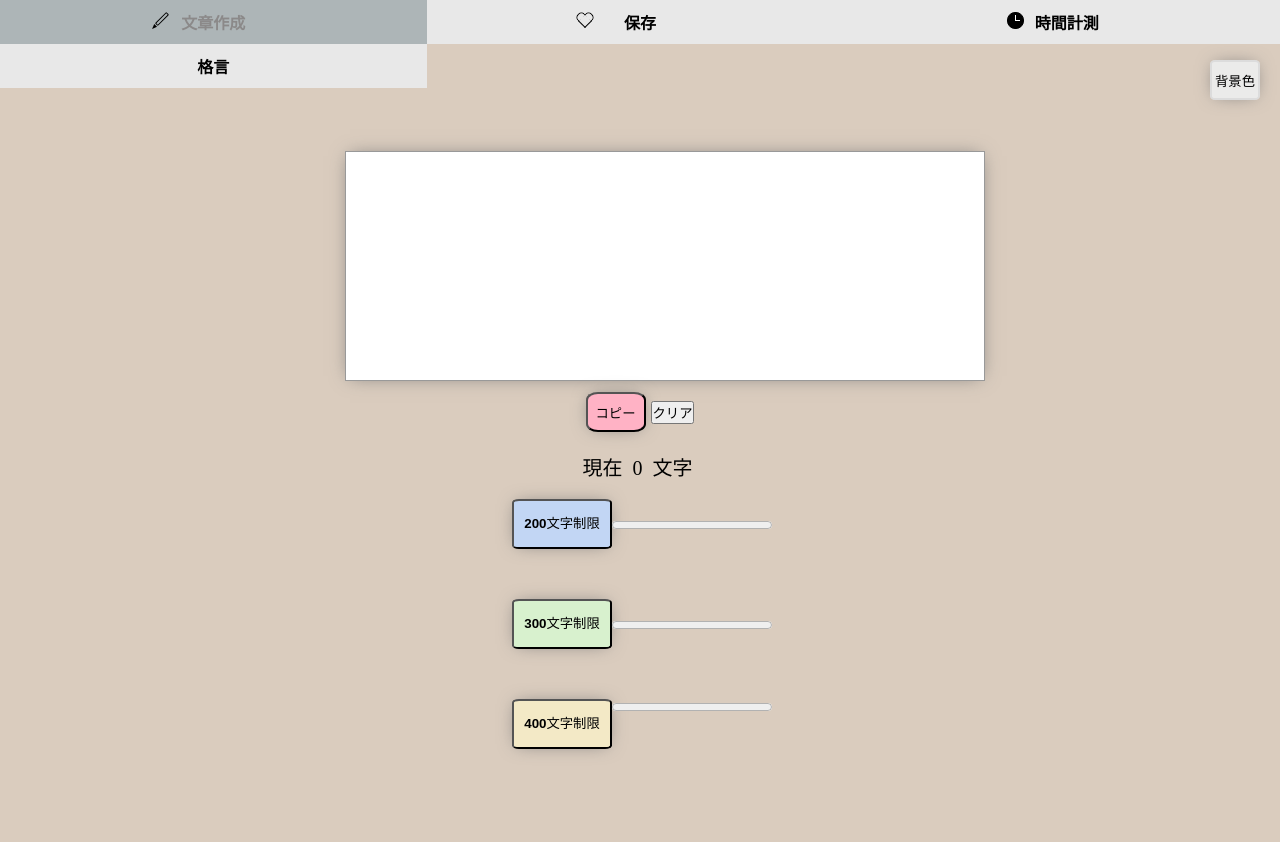
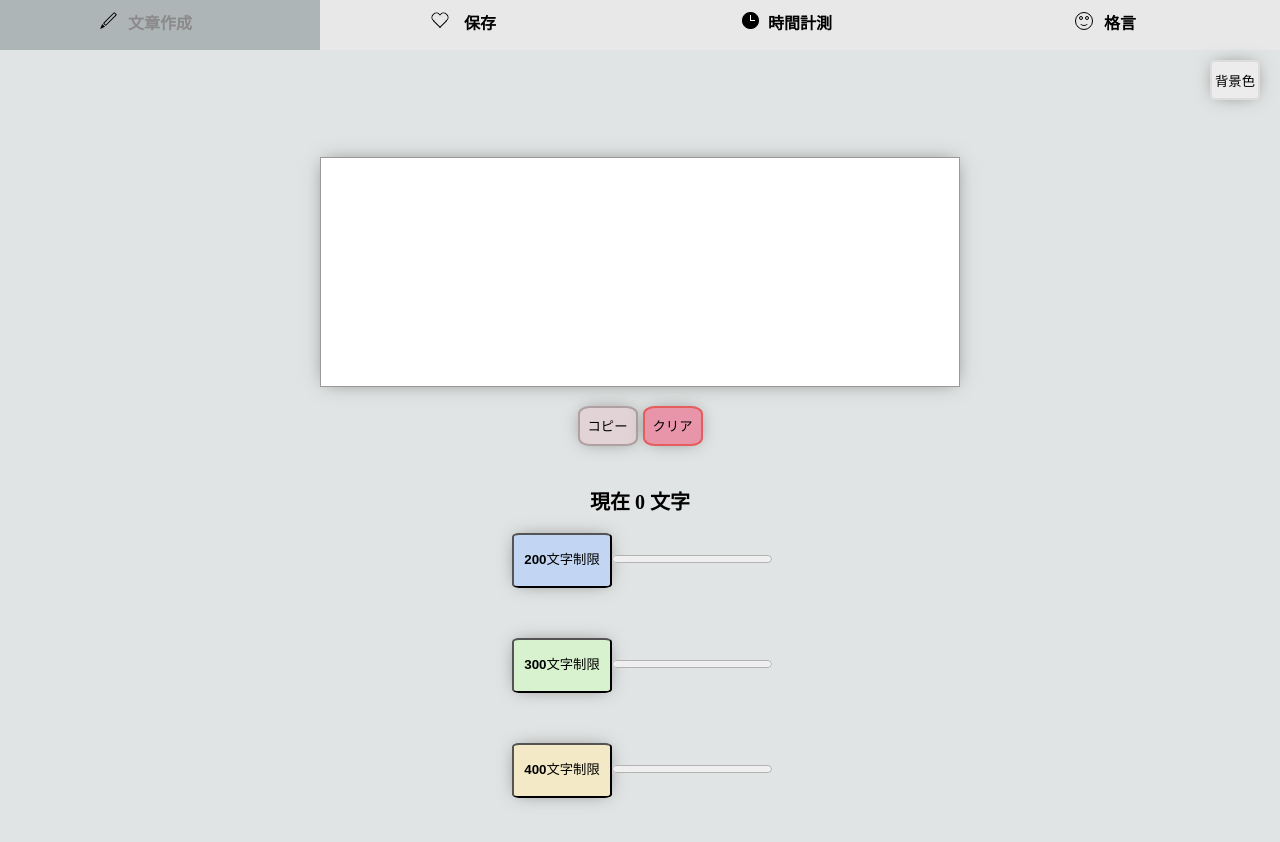
Before and after one commit to SokiNaito/ES_master, a plain HTML site: page index.html in a window 1280 px wide. Before the commit the page ends 800 px from the top, so only its background shows below. Drawn offline with Linux system fonts and the light colour scheme.

Commit message:
Update p.css

```diff
--- a/p.css
+++ b/p.css
@@ -14,7 +14,7 @@
   }
   .tab-list-item {
     text-align: center;
-    flex: 0 0 33.33333%;
+    flex: 0.25%;
     background-color: #e8e8e8;
     padding: 10px 0;
     cursor: pointer;
@@ -23,7 +23,6 @@
     background-color: #adb5b7;
   }
   .tab-list-item:hover{
-    /* text-decoration:underline; */
     color: #8b8989;
   }
   .tab-contents-item {
@@ -36,7 +35,7 @@
   .edit.icon {
     color: #000000;
     position: absolute;
-    margin-left: 12%;
+    margin-left: 8%;
     margin-top: 7px;
     width: 14px;
     height: 2px;
@@ -45,7 +44,6 @@
     -webkit-transform: rotate(-45deg);
             transform: rotate(-45deg);
   }
-
 
   .edit.icon:before {
     content: '';
@@ -60,13 +58,11 @@
     border-bottom: solid 2px transparent;
   }
 
-
-
   .heart.icon {
     color: #000000;
     position: absolute;
     margin-top: 6px;
-    margin-left: 12%;
+    margin-left: 9%;
     width: 9px;
     height: 9px;
     border-left: solid 1px currentColor;
@@ -101,14 +97,10 @@
     border-bottom: solid 1px currentColor;
   }
 
-
-
-
-
   .clock-solid.icon {
     color: #000;
     position: absolute;
-    margin-left: 12%;
+    margin-left: 8%;
     margin-top: 2px;
     width: 15px;
     height: 15px;
@@ -143,12 +135,58 @@
             transform-origin: 0% 0%;
   }
 
+  .smile.icon {
+    color: #000;
+    position: absolute;
+    margin-left: 9%;
+    margin-top: 2px;
+    width: 16px;
+    height: 16px;
+    border-radius: 50%;
+    border: solid 1px currentColor;
+  }
+
+  .smile.icon:before {
+    content: '';
+    position: absolute;
+    left: 3px;
+    top: 3px;
+    width: 2px;
+    height: 2px;
+    border-radius: 50%;
+    border: solid 1px currentColor;
+  }
+
+  .smile.icon:after {
+    content: '';
+    position: absolute;
+    right: 3px;
+    top: 3px;
+    width: 2px;
+    height: 2px;
+    border-radius: 50%;
+    border: solid 1px currentColor;
+  }
+
+  .smile.icon i {
+
+    position: absolute;
+    left: 3px;
+    top: 3px;
+    width: 8px;
+    height: 8px;
+    border-radius: 50%;
+    border-top: solid 1px transparent;
+    border-bottom: solid 1px currentColor;
+    border-left: solid 1px transparent;
+    border-right: solid 1px transparent;
+  }
 
 
 
 
 body{
-    background-color: #d8c8b9ec;
+    background-color: #dde0e0da;
 }
 
 .wrapper,
@@ -157,7 +195,6 @@ body{
     text-align: center;
     max-width: 100%;
     max-height:max-content;
-    /* max-height: 120%; */
     margin: 0 auto;
     margin-bottom: auto;
 }
@@ -166,6 +203,12 @@ body{
     font-size: 40px;
     color: #50535f;
     text-shadow: #fff 2px 0, #fff -2px 0, #fff 0 -2px, #fff 0 2px, #fff 2px 2px, #fff -2px 2px, #fff 2px -2px, #fff -2px -2px, #fff 1px 2px, #fff -1px 2px, #fff 1px -2px, #fff -1px -2px, #fff 2px 1px, #fff -2px 1px, #fff 2px -1px, #fff -2px -1px, rgba(0, 0, 0, .5) 3px 3px 3px;
+}
+
+.jikoku{
+    float: left;
+    margin-left: 10px;
+    margin-top: 10px;
 }
 
 #changeColor{
@@ -189,6 +232,8 @@ body{
 
 .wordcount{
     font-size: 20px;
+    font-weight: bold;
+    margin-top: 20px;
 }
 
 .item{
@@ -295,8 +340,7 @@ button {
     border: 1px solid #999;
     box-sizing: border-box;
     background: #ffffff;
-    margin: 0.5em 0;
-    margin-left: 50px;
+    margin: 1em 0;
 }
 
 .box200{
@@ -307,19 +351,18 @@ button {
 
 #progressBar{
     margin-top: 18px;
-
 }
 
 
 #progressBarThird{
     margin-top: 18px;
 }
-#updateProgressBarFourth{
+#ProgressBarFourth{
     margin-top: 18px;
 }
 
 #nihyaku{
-    height:50px;
+    height:55px;
 	line-height:30px;
 	width:100px;
 	text-align:center;
@@ -337,7 +380,7 @@ button {
 
 
 #sanbyaku{
-    height:50px;
+    height:55px;
 	line-height:30px;
 	width:100px;
 	text-align:center;
@@ -355,7 +398,7 @@ button {
 
 
 #yonhyaku{
-    height:50px;
+    height:55px;
 	line-height:30px;
 	width:100px;
 	text-align:center;
@@ -382,9 +425,10 @@ button {
    background-color: rgb(213, 234, 178);
    box-shadow: 0px 0px 18px -5px #777777;
     transition: all 0.3s;
-    background-color: #ffb2c5;
+    background-color: #e2d3d6;
     cursor:pointer;
     margin-bottom: 20px;
+    border: 2px solid #afa1a1;
 }
 #kopi:hover{
     opacity:0.8;
@@ -392,7 +436,22 @@ button {
     box-shadow: none;
 }
 
-
+#cleartxt{
+    border-radius: 20%;
+    width: 60px;
+    height: 40px;
+   background-color: rgb(213, 234, 178);
+   box-shadow: 0px 0px 18px -5px #777777;
+    transition: all 0.3s;
+    background-color: #e894a9;
+    cursor:pointer;
+    border: 2px solid #e45e5e;
+}
+#cleartxt:hover{
+    opacity:0.8;
+    transform: translateY(5px);
+    box-shadow: none;
+}
 
 
 
@@ -443,7 +502,6 @@ margin-bottom: 5px;
     background-color:rgb(208, 233, 255);
 }
 
-
 .hozon{
     background-color: rgb(184, 184, 184);
 }
@@ -455,9 +513,7 @@ margin-bottom: 5px;
 
 .wordcount div {
     display: inline-block;
-    margin-right: 5px;
   }
-
 
   .title{
     font-weight: bold;
@@ -516,7 +572,6 @@ margin-bottom: 5px;
     }
 }
 
-
 textarea {
     resize: none;
     height: 170px;
@@ -524,9 +579,7 @@ textarea {
     margin: 30px;
     text-align: center;
     box-shadow: 0px 0px 18px -5px #777777;
-
-
-  }
+}
 
 #textareaContainer{
     margin-left: 60px;
@@ -537,7 +590,7 @@ textarea {
     border: 2px solid #b6b6b6;
     background-color: #eeeeee;
     height: 40px;
-    border-radius: 10%;
+    border-radius: 5%;
     box-shadow: 0px 0px 18px -5px #777777;
     cursor: pointer;
     transition: all 0.3s;
@@ -589,15 +642,32 @@ textarea {
 .textareaContainer{
     width: 60%;
 }
-.titleInput{
+
+#changeMessage{
     text-align: center;
-    width: 30%;
+    margin-top: 8%;
+    margin-left: 50%;
+    margin-right: 50%;
+    width: 60px;
+    height: 40px;
+    box-shadow: 0px 0px 18px -5px #777777;
+    cursor: pointer;
+    transition: all 0.3s;
+    border: 2px solid #d5c8c8;
+    background-color: #ecd687;
+}
+#changeMessage:hover{
+    opacity: 0.8;
+    transform: translateY(5px);
+    box-shadow: none;
 }
 
 .aisatu{
-    margin-top: 5%;
+    margin-left: 10%;
+     margin-right: 10%;
+    margin-top: 8%;
     text-align: center;
-    font-size: 25px;
+    font-size: 30px;
     font-weight: 100;
     font-family:'Times New Roman', Times, serif;
 }
```
